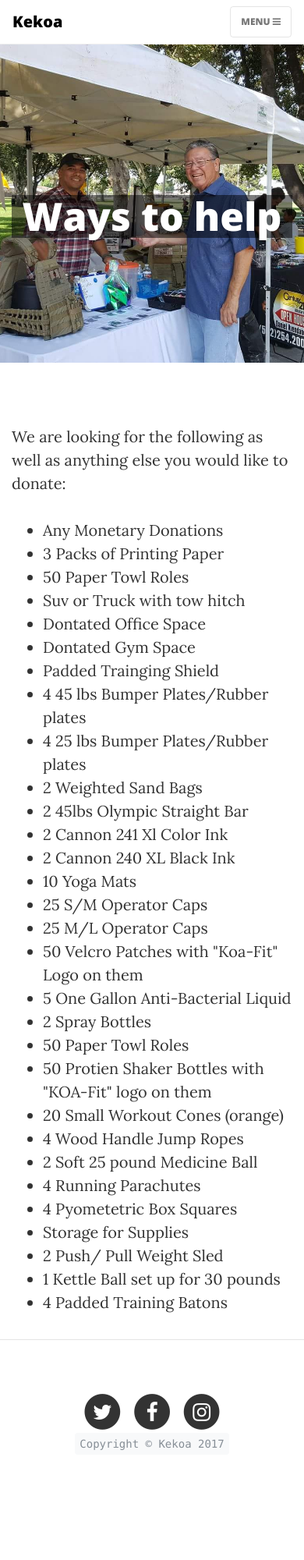
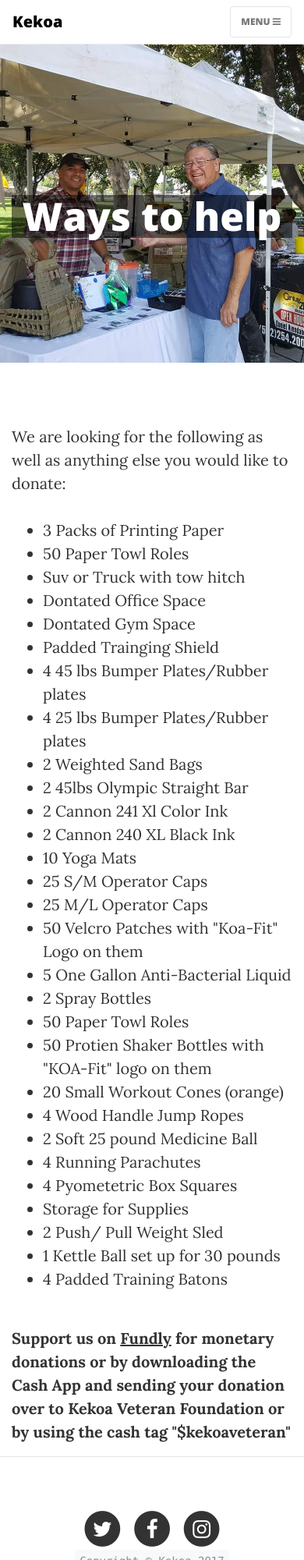
Before and after one commit to julioberina/Kekoa, a plain HTML site: page donation.html in a window 390 px wide. Shown: the top 2000 px of the page at 78% size. Before the commit the page ends 1930 px from the top, so only its background shows below. Drawn offline with nearby package versions, Linux system fonts and the light colour scheme.

Commit message:
Added Fundly link to help page and more detail to services

```diff
--- a/donation.html
+++ b/donation.html
@@ -87,7 +87,6 @@
         <div class="col-lg-8 col-md-10 mx-auto">
               <p>We are looking for the following as well as anything else you would like to donate:</p>
               <ul class="double" style="list-style-type:disc" style="font-family: 'Roboto';">
-              <li>Any Monetary Donations </li>
               <li>3 Packs of Printing Paper </li>
               <li>50 Paper Towl Roles </li>
               <li>Suv or Truck with tow hitch </li>
@@ -118,6 +117,16 @@
               <li>1 Kettle Ball set up for 30 pounds </li>
               <li>4 Padded Training Batons </li>
               </ul>
+        </div>
+      </div><br />
+      <div class="row">
+        <div class="col-lg-8 col-md-10 mx-auto">
+          <strong>
+            Support us on
+            <a style="text-decoration: underline;" target="_blank" href="https://fundly.com/kekoa-veteran-foundation-1">Fundly</a>
+             for monetary donations or by downloading the Cash App and sending your donation
+             over to Kekoa Veteran Foundation or by using the cash tag "$kekoaveteran"
+        </strong>
         </div>
       </div>
     </div>
```
Also changed, not shown: services.html (+15 -2 lines), img/kekoa-blue-image-fitness.jpg (added).
